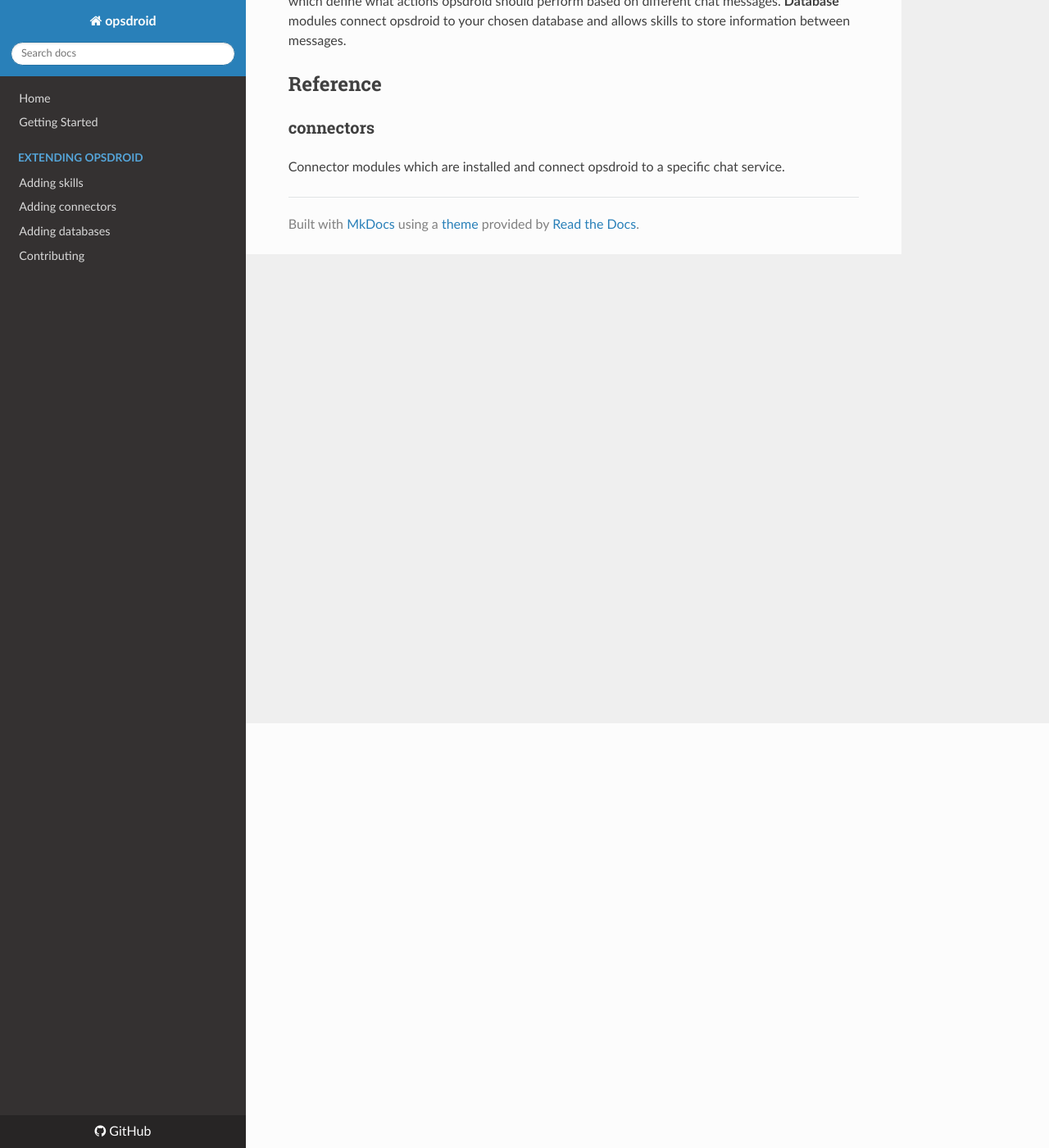
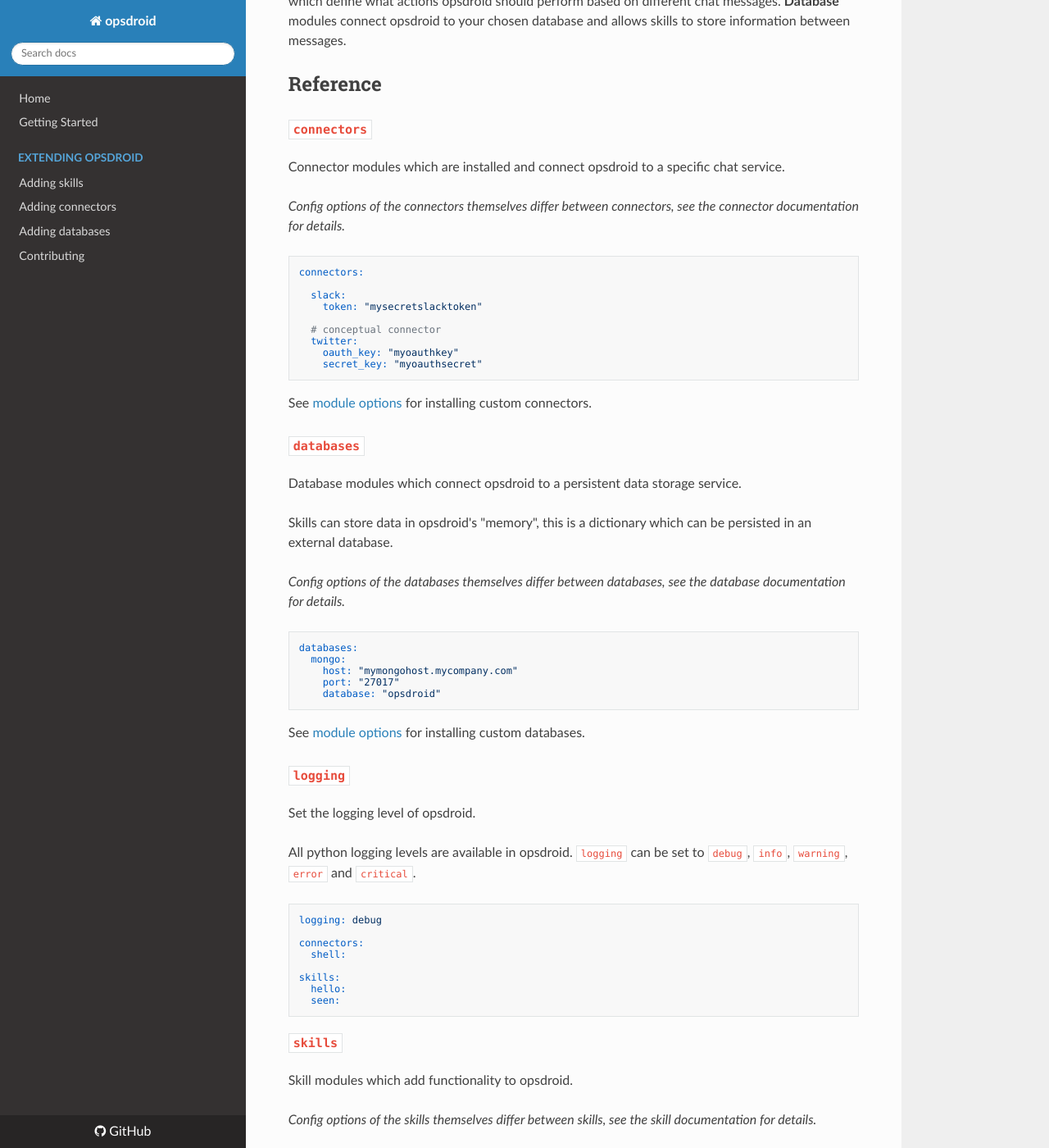
Before and after one commit to opsdroid/opsdroid, an MkDocs documentation site: the page built from docs/configuration-reference.md, in a window 1280 px wide and 1400 px high, scrolled down 518 px. Shown: the whole window at 82% size. Built offline with MkDocs 1.6.1, drawn with Linux system fonts in a browser that asks for light colours; nearby versions of some CDN libraries; old or Windows-style settings are respelled for this version of MkDocs; some of the changed text lies outside the part shown.

Commit message:
Finished config file reference

````diff
--- a/docs/configuration-reference.md
+++ b/docs/configuration-reference.md
@@ -14,6 +14,100 @@ The opsdroid project itself is very simple and requires modules to give it funct
 
 ## Reference
 
-### connectors
+### `connectors`
 
 Connector modules which are installed and connect opsdroid to a specific chat service.
+
+_Config options of the connectors themselves differ between connectors, see the connector documentation for details._
+
+```yaml
+connectors:
+
+  slack:
+    token: "mysecretslacktoken"
+
+  # conceptual connector
+  twitter:
+    oauth_key: "myoauthkey"
+    secret_key: "myoauthsecret"
+```
+
+See [module options](#module-options) for installing custom connectors.
+
+### `databases`
+
+Database modules which connect opsdroid to a persistent data storage service.
+
+Skills can store data in opsdroid's "memory", this is a dictionary which can be persisted in an external database.
+
+_Config options of the databases themselves differ between databases, see the database documentation for details._
+
+```yaml
+databases:
+  mongo:
+    host: "mymongohost.mycompany.com"
+    port: "27017"
+    database: "opsdroid"
+```
+
+See [module options](#module-options) for installing custom databases.
+
+### `logging`
+
+Set the logging level of opsdroid.
+
+All python logging levels are available in opsdroid. `logging` can be set to `debug`, `info`, `warning`, `error` and `critical`.
+
+```yaml
+logging: debug
+
+connectors:
+  shell:
+
+skills:
+  hello:
+  seen:
+```
+
+### `skills`
+
+Skill modules which add functionality to opsdroid.
+
+_Config options of the skills themselves differ between skills, see the skill documentation for details._
+
+```yaml
+skills:
+  hello:
+  seen:
+```
+
+See [module options](#module-options) for installing custom skills.
+
+## Module options
+
+All modules are installed from git repositories. By default if no additional options are specified opsdroid will look for the repository at `https://github.com/opsdroid/<moduletype>-<modulename>.git`.
+
+However if you wish to install a module from a different location you can specify the some more options.
+
+### `repo`
+
+A git url to install the module from.
+
+```yaml
+connectors:
+  slack:
+    token: "mysecretslacktoken"
+  mynewconnector:
+    repo: https://github.com/username/myconnector.git
+```
+
+### `no-cache`
+
+Set this to do a fresh git clone of the module whenever you start opsdroid.
+
+```yaml
+databases:
+  mongodb:
+    repo: https://github.com/username/mymongofork.git
+    no-cache: true
+```
````
